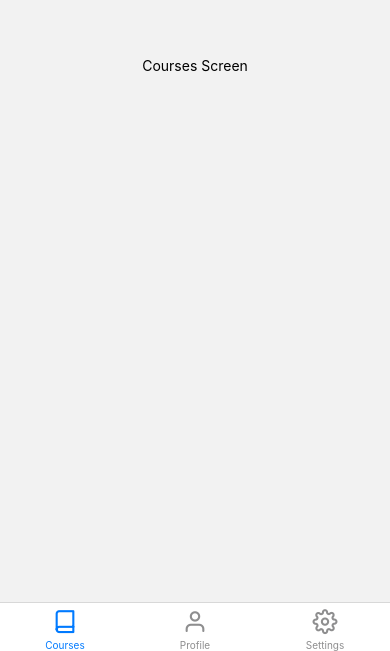
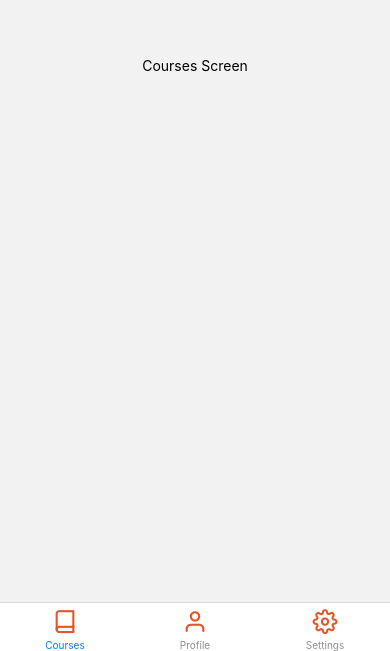
Before and after one commit to sauloleal120/Gerenciador-de-Cursos, a React Native app: screen /Main in a window 390 px wide. Shown: the part 193-844 px from the top of the page. Built offline with nearby package versions, Linux system fonts and the light colour scheme.

Commit message:
trabalhando na tela Settings

```diff
--- a/src/screens/Main.tsx
+++ b/src/screens/Main.tsx
@@ -9,6 +9,7 @@ import { SettingsScreen } from '../../src/screens/SettingsScreen';
 import { CoursesScreen } from '../../src/screens/CoursesScreen';
 
 import Feather from 'react-native-vector-icons/Feather';
+import { Colors } from 'react-native/Libraries/NewAppScreen';
 
 
 const Tab = createBottomTabNavigator();
@@ -26,10 +27,12 @@ export function Main() {
 
     <Tab.Navigator>
       <Tab.Screen
+
       options={{
         headerShown:false,
+
         tabBarIcon: ({color, size}) => {
-          return <Feather name="book" color={color} size={size}/>
+          return <Feather name="book" color={'#e3562a'} size={size}/>
         }
       }}
       name="Courses"
@@ -40,7 +43,7 @@ export function Main() {
        options={{
         headerShown:false,
         tabBarIcon: ({color, size}) => {
-          return <Feather name="user" color={color} size={size}/>
+          return <Feather name="user" color={'#e3562a'} size={size}/>
         }
       }}
       name="Profile"
@@ -51,7 +54,7 @@ export function Main() {
        options={{
         headerShown:false,
         tabBarIcon: ({color, size}) => {
-          return <Feather name="settings" color={color} size={size}/>
+          return <Feather name="settings" color={'#e3562a'} size={size}/>
         }
       }}
       name="Settings"
--- a/src/screens/SettingsScreen.tsx
+++ b/src/screens/SettingsScreen.tsx
@@ -1,7 +1,6 @@
 import React, {useState} from 'react';
-import { View, Text, Image, StyleSheet, TouchableOpacity, Switch,  } from 'react-native';
-import { useNavigation } from '@react-navigation/native';
-import { ScreenStack } from 'react-native-screens';
+import { View, Text, Image, StyleSheet, Switch, FlatList, TouchableOpacity  } from 'react-native';
+
 
 import { MaterialCommunityIcons } from '@expo/vector-icons';
 
@@ -9,11 +8,17 @@ import { MaterialCommunityIcons } from '@expo/vector-icons';
 
 
 export function SettingsScreen() {
-    const navigation = useNavigation();
 
     const [isEnabled, setIsEnabled] = useState(false);
     const toggleSwitch = () => setIsEnabled(previousState => !previousState);
 
+    const [lista, setLista] = useState ([
+        {key:1, nome:'saulo', sobrenome:'leal', idade: 32, },
+        {key:2, nome:'yasmim', sobrenome:'soares', idade: 35, },
+        {key:3, nome:'joão', sobrenome:'ramos', idade: 10, },
+        {key:4, nome:'maria luiza', sobrenome:'ramos', idade: 8, },
+
+    ])
 
     return (
 
@@ -44,14 +49,16 @@ export function SettingsScreen() {
             <Text style={styles.secondaryText}> Account information </Text>
 
             </View>
+<View>
 
-            <TouchableOpacity style={styles.button}>
-              <Text style={styles.primaryText}> Saved </Text>
-            </TouchableOpacity>
+         <FlatList
 
-            <TouchableOpacity>
-              <Text style={styles.secondaryText}>Log out</Text>
-            </TouchableOpacity>
+         data={lista}
+         renderItem={({ item })=> (  <InformationList data={item} />  )}
+
+         />
+
+</View>
 
 
           </View>
@@ -61,12 +68,24 @@ export function SettingsScreen() {
   </View>
 
 
+    );}
 
 
 
+    function InformationList ({data}){
 
-    );
-  }
+        return(
+            <View style={styles.mainContainer}>
+
+            <TouchableOpacity style={styles.buttonContainer}>
+                <Text style={styles.primaryText}> {data.nome} </Text>
+
+
+            </TouchableOpacity>
+
+            </View>
+        )
+    }
 
   const styles = StyleSheet.create({
 
```
